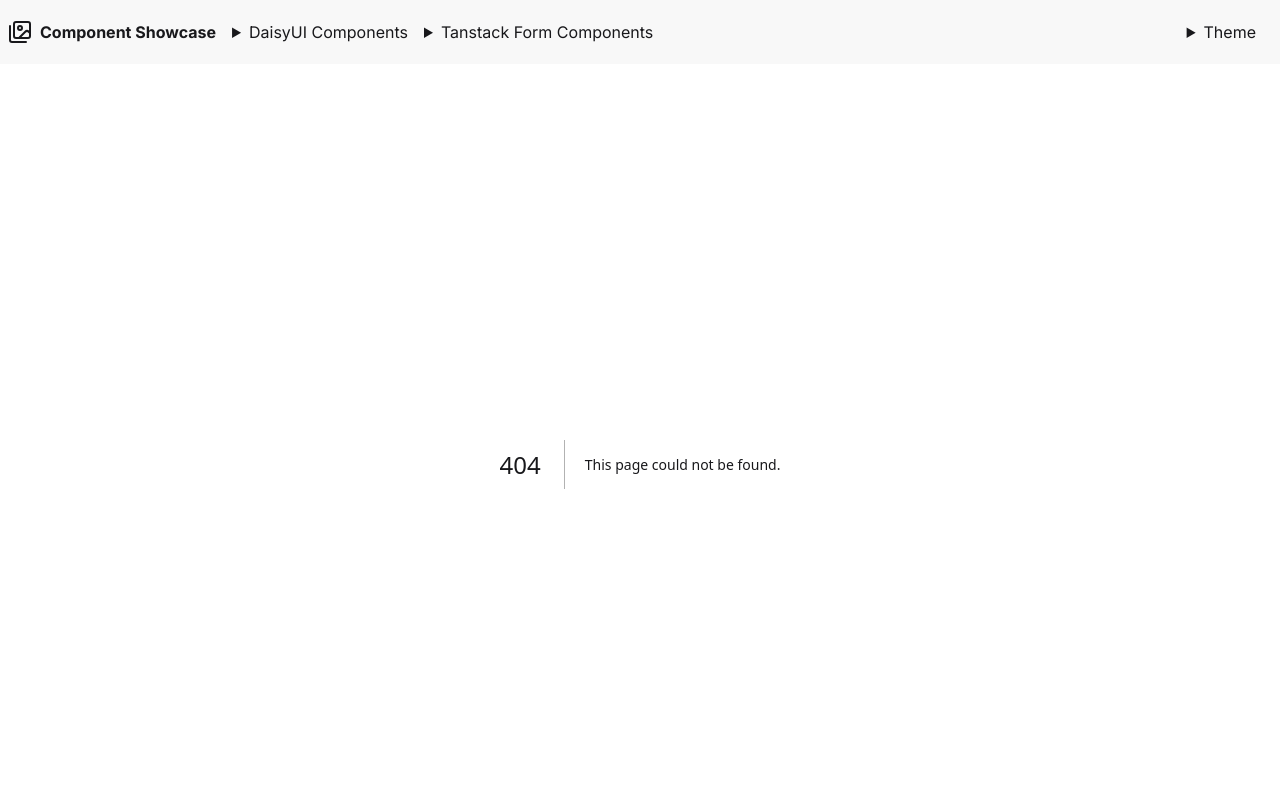
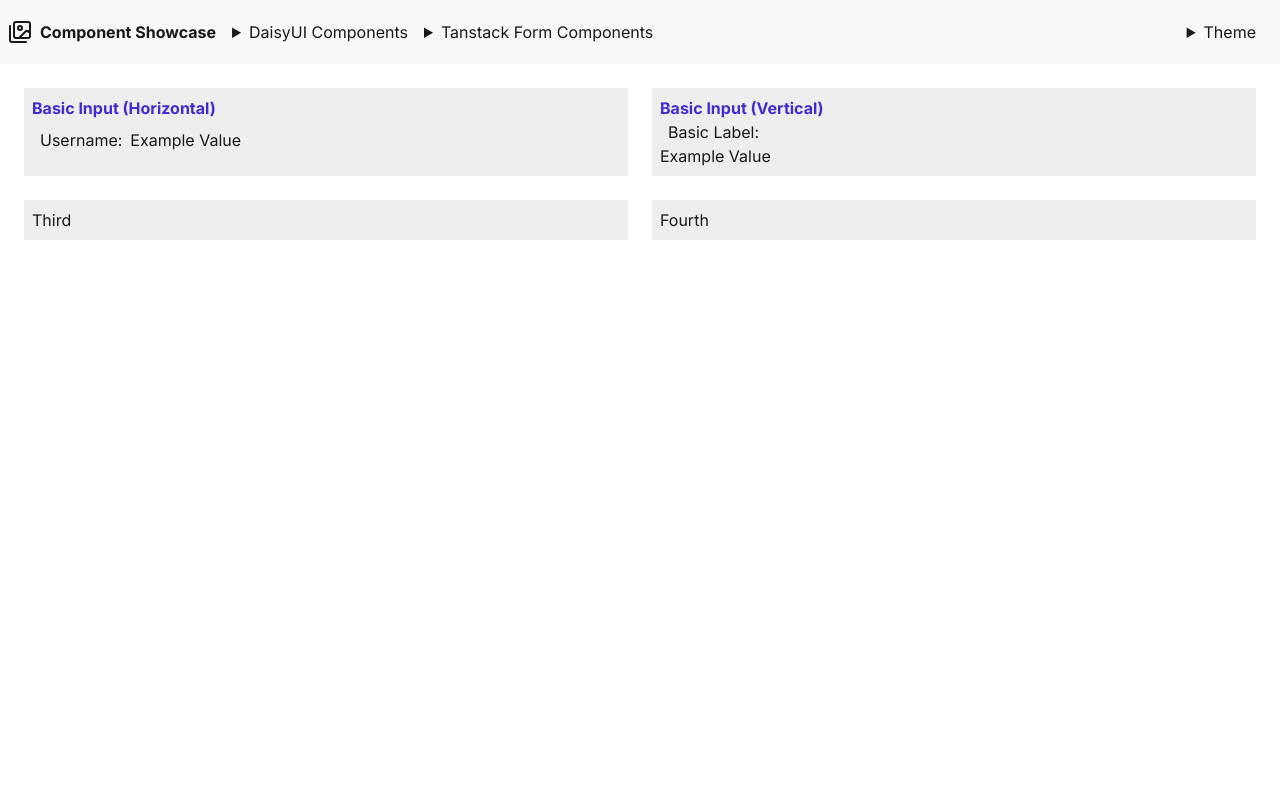
Before and after one commit to craigmcc/craigmcc-turborepo, a Next.js app in the folder apps/components-showcase/: page /daisyui/input in a window 1280 px wide. Before the commit this address had no page. Shown: the top 800 px of the page. Built offline with nearby package versions, Linux system fonts and the light colour scheme.

Commit message:
WIP on showcase page for DaisyUI Input. TODO: Borders went away somehow on non-focused fields. TODO: Renders the <main> section twice, even in production mode.

```diff
--- a/apps/components-showcase/package.json
+++ b/apps/components-showcase/package.json
@@ -7,7 +7,7 @@
     "check-types": "tsc --noEmit",
     "dev": "next dev --turbopack --port 3002",
     "lint": "next lint --max-warnings 0",
-    "start": "next start"
+    "start": "next start --port 3002"
   },
   "type": "module",
   "version": "0.1.0",
--- /dev/null
+++ b/apps/components-showcase/src/app/daisyui/input/page.tsx
@@ -0,0 +1,56 @@
+"use client";
+
+/**
+ * Examples of the DaisyUI Input component.
+ */
+
+// External Modules ----------------------------------------------------------
+
+import { useState } from "react";
+
+// Internal Modules ----------------------------------------------------------
+
+import { Input } from "@craigmcc/daisyui-components/Input";
+
+// Public Objects ------------------------------------------------------------
+
+export default function InputPage() {
+
+  const [value, setValue] = useState("Example Value");
+
+  return (
+    <main className="bg-base-100 flex flex-col w-full h-[calc(100vh-80px)] items-center justify-between p-6">
+      <div className="grid grid-cols-2 w-full gap-6">
+        <div className="bg-base-300 p-2 w-full">
+          <div className="text-primary font-bold items-center justify-center">Basic Input (Horizontal)</div>
+          <Input
+            label="Username:"
+            name="horizontal-basic"
+            onChange={(e) => setValue(e.target.value)}
+            placeholder="Type here"
+            type="text"
+            value={value}
+          />
+        </div>
+        <div className="bg-base-300 p-2 w-full">
+          <div className="text-primary font-bold justify-center">Basic Input (Vertical)</div>
+          <Input
+            label="Basic Label:"
+            name="vertical-basic"
+            onChange={(e) => setValue(e.target.value)}
+            placeholder="Type here"
+            type="text"
+            value={value}
+            vertical
+          />
+        </div>
+        <div className="bg-base-300 p-2">
+          Third
+        </div>
+        <div className="bg-base-300 p-2">
+          Fourth
+        </div>
+      </div>
+    </main>
+  );
+}
--- a/packages/daisyui-components/src/Input.tsx
+++ b/packages/daisyui-components/src/Input.tsx
@@ -75,12 +75,20 @@ export function Input({
   vertical,
   ...props
 }: InputProps) {
+  const fieldsetClassName = twMerge(
+    "fieldset w-full",
+    vertical ? "grid grid-cols-1" : "flex flex-row gap-1"
+  );
   return (
     // prettier-ignore
-    <fieldset className={`fieldset w-full grid ${vertical ? "grid-cols-1" : "grid-cols-2 gap-1"}`}>
-      <legend className="fieldset-legend">
-        <label htmlFor={name}>{label}</label>
-      </legend>
+    <fieldset className={fieldsetClassName}>
+      {vertical ? (
+        <legend className="fieldset-legend">
+          <label className="p-2" htmlFor={name}>{label}</label>
+        </legend>
+      ) : (
+        <label className="items-center p-2" htmlFor={name}>{label}</label>
+      )}
       <input
         className={twMerge("input input-bordered w-full", className)}
         disabled={disabled ? disabled : undefined}
```
Also changed, not shown: 1 other file (tests, documents, lock files or other folders).
